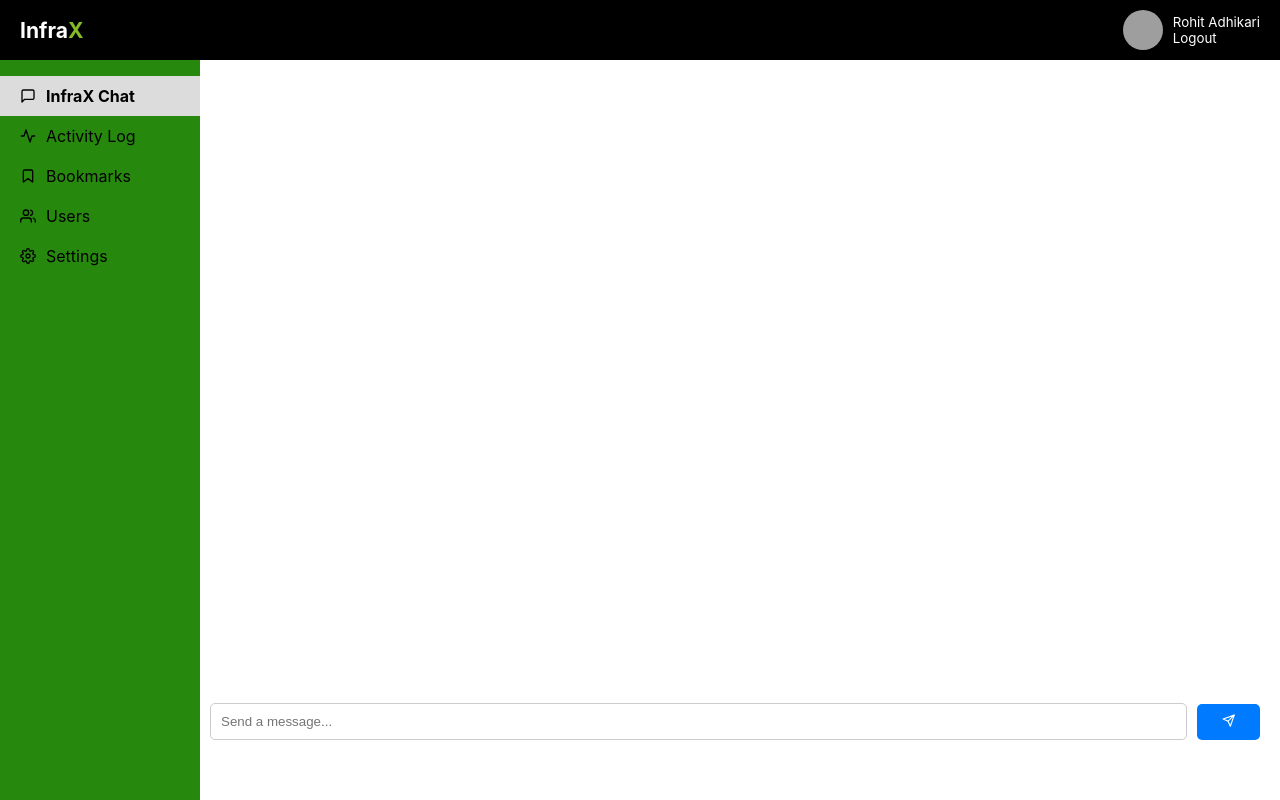
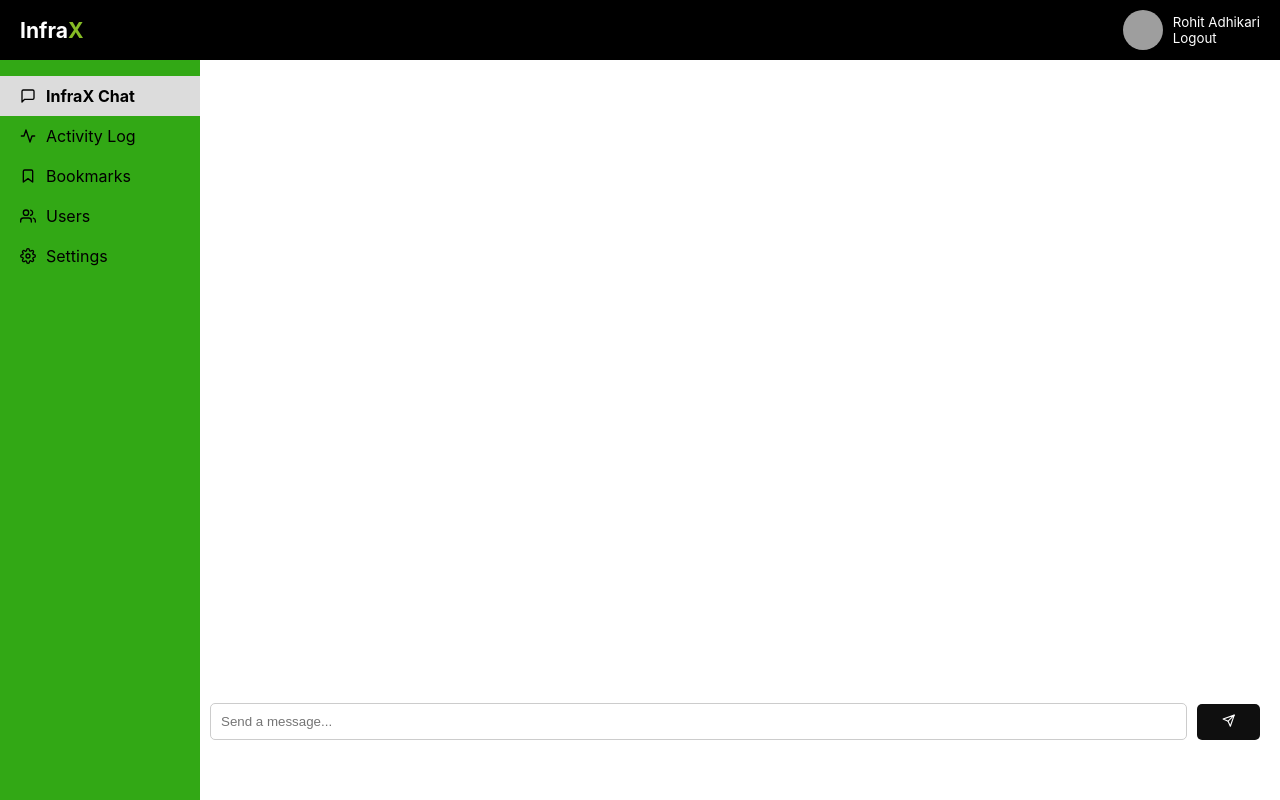
Before and after one commit to radhikari-3/infra-x, a React (Create React App) app: page /chat in a window 1280 px wide. Built offline with nearby package versions, Linux system fonts and the light colour scheme; sample sign-in values are in the browser's storage; grey boxes are pictures that could not be loaded.

Commit message:
update css

```diff
--- a/src/App.css
+++ b/src/App.css
@@ -85,7 +85,7 @@ input {
 .sidebar {
   width: 200px;
   margin-top: 60px;
-  background-color: #26890d;
+  background-color: #32a815;
   overflow: hidden;
 }
 
@@ -148,14 +148,14 @@ input {
 
 .sender {
   align-self: flex-end;
-  background-color: #4daff1;
+  background-color: #0ed5e4;
   color: #000;
   width: 80%;
 }
 
 .receiver {
   align-self: flex-start;
-  background-color: #54d748;
+  background-color: #a3e628;
   color: #000;
   width: 90%;
 }
@@ -179,7 +179,7 @@ input {
   margin: 10px;
   border: none;
   border-radius: 5px;
-  background-color: #007bff;
+  background-color: #0f0f0f;
   color: #fff;
   cursor: pointer;
 }
--- a/src/screens/Chat.js
+++ b/src/screens/Chat.js
@@ -1,5 +1,6 @@
 import React, { useState } from "react";
 import "../App.css";
+
 import {
   AnimatedTextDisplay,
   SimpleAnimatedTextDisplay,
```
